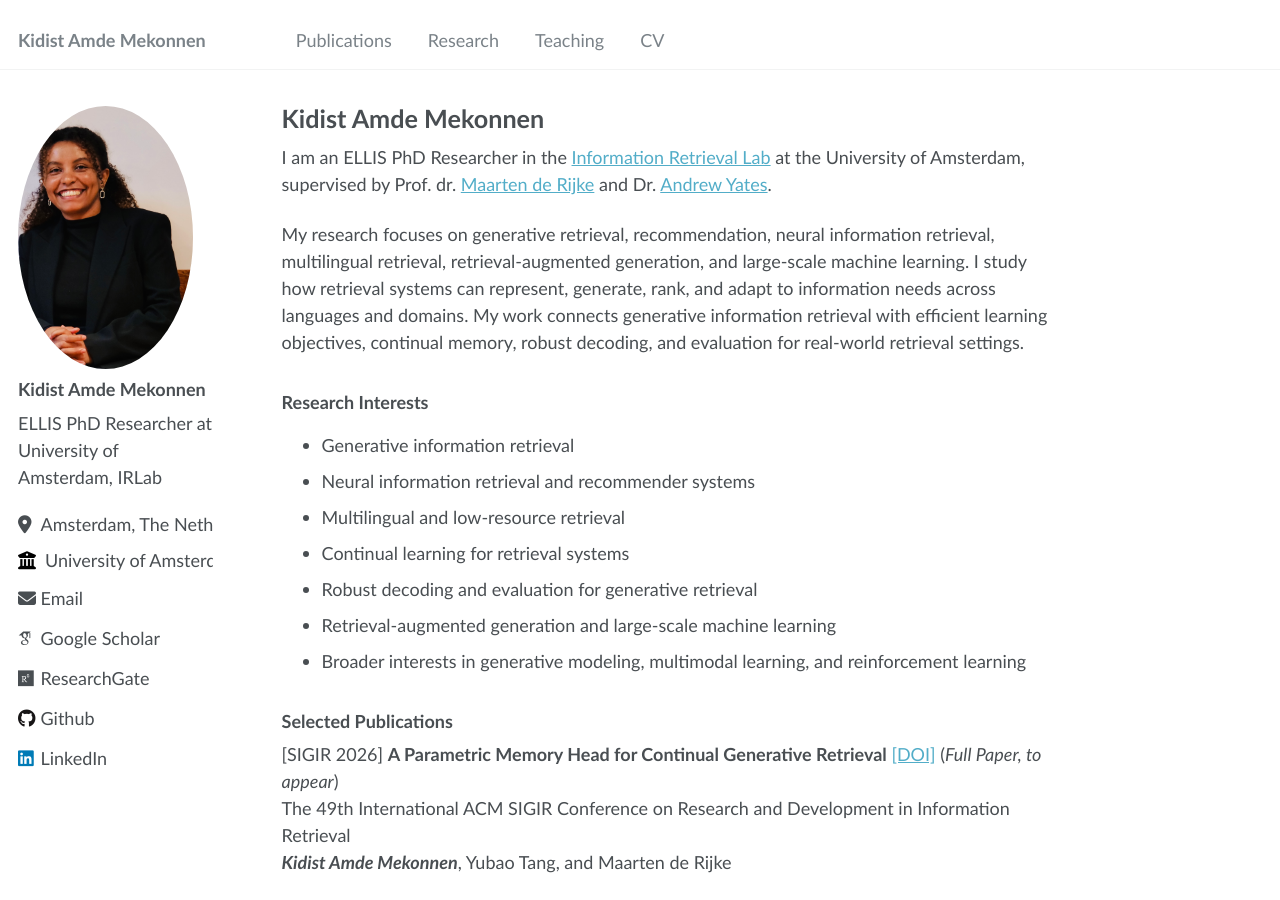
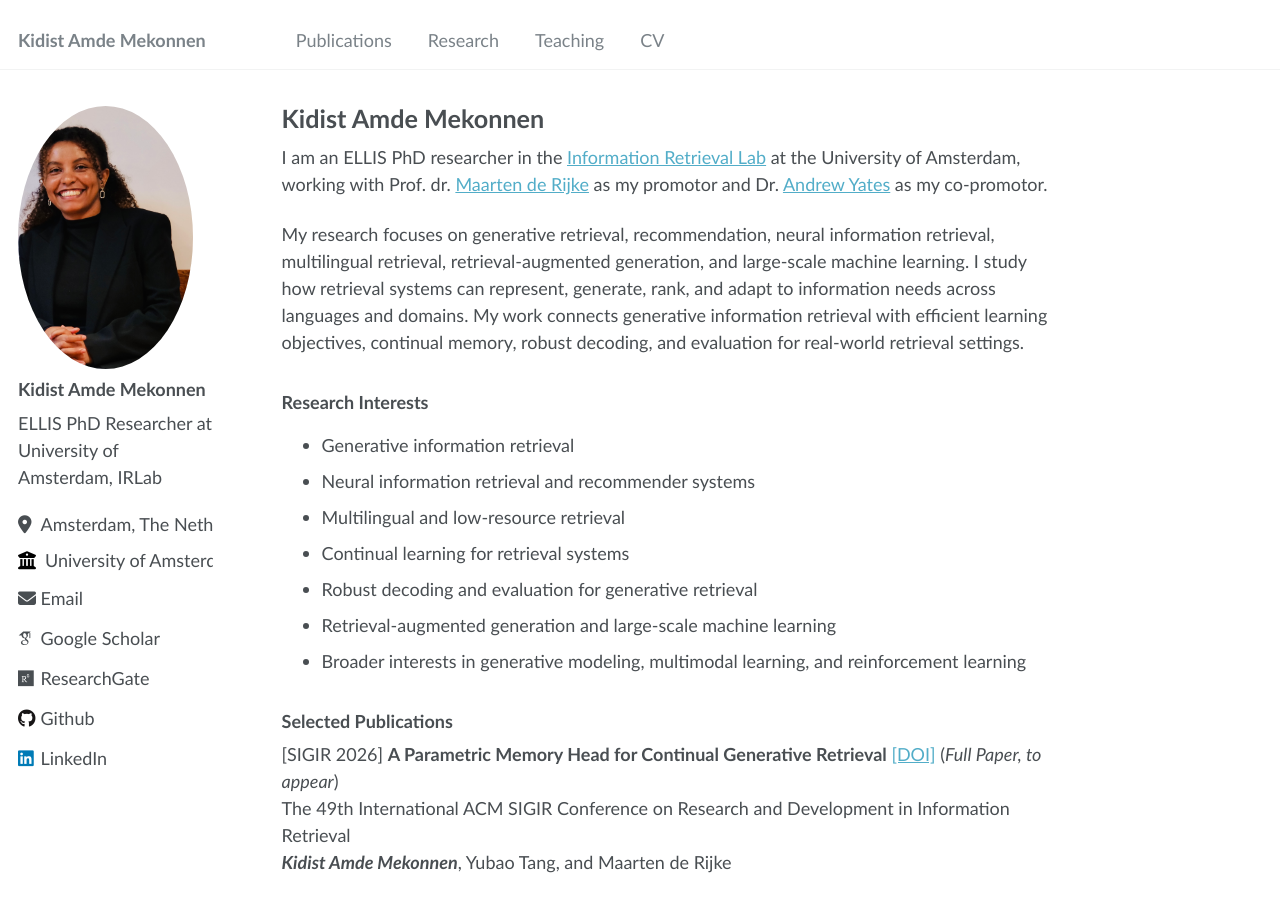
Before and after one commit to kidist-amde/kidist-amde.github.io, a Jekyll site: the page built from _pages/about.md, in a window 1280 px wide and 900 px high. Built offline with Jekyll 4.4.1, drawn with Linux system fonts in a browser that asks for light colours; some web fonts are replaced; a script that is not in the unit is left out.

Commit message:
Refine homepage wording

```diff
--- a/_pages/about.md
+++ b/_pages/about.md
@@ -8,7 +8,8 @@ redirect_from:
   - /about.html
 ---
 
-I am an ELLIS PhD Researcher in the [Information Retrieval Lab](https://irlab.science.uva.nl/) at the University of Amsterdam, supervised by Prof. dr. [Maarten de Rijke](https://staff.fnwi.uva.nl/m.derijke/) and Dr. [Andrew Yates](https://andrewyates.net/).
+<!-- I am an ELLIS PhD Researcher in the [Information Retrieval Lab](https://irlab.science.uva.nl/) at the University of Amsterdam, supervised by Prof. dr. [Maarten de Rijke](https://staff.fnwi.uva.nl/m.derijke/) and Dr. [Andrew Yates](https://andrewyates.net/). -->
+I am an ELLIS PhD researcher in the [Information Retrieval Lab](https://irlab.science.uva.nl/) at the University of Amsterdam, working with Prof. dr. [Maarten de Rijke](https://staff.fnwi.uva.nl/m.derijke/) as my promotor and Dr. [Andrew Yates](https://andrewyates.net/) as my co-promotor.
 
 My research focuses on generative retrieval, recommendation, neural information retrieval, multilingual retrieval, retrieval-augmented generation, and large-scale machine learning. I study how retrieval systems can represent, generate, rank, and adapt to information needs across languages and domains. My work connects generative information retrieval with efficient learning objectives, continual memory, robust decoding, and evaluation for real-world retrieval settings.
 
@@ -77,9 +78,8 @@ Findings of the Association for Computational Linguistics
 * ResearchGate: [Kidist Amde Mekonnen](https://www.researchgate.net/profile/Kidist-Amde-Mekonnen?ev=hdr_xprf)
 
 
-<!--
+
 ### Visitors
 <div style="max-width: 360px; width: 100%; overflow: hidden;">
   <script type="text/javascript" id="clstr_globe" src="//clustrmaps.com/globe.js?d=cdeuZkcQjfNVFIKhN3pyrvouyqB8mew71lwYL14uPfk"></script>
 </div>
--->
```
